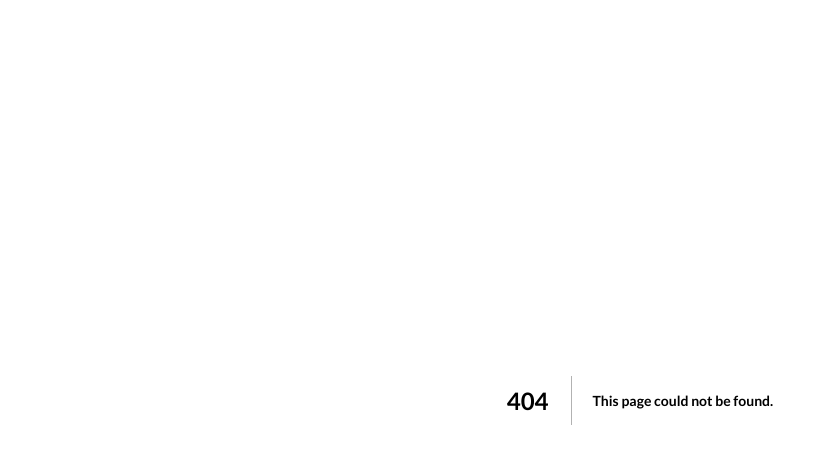
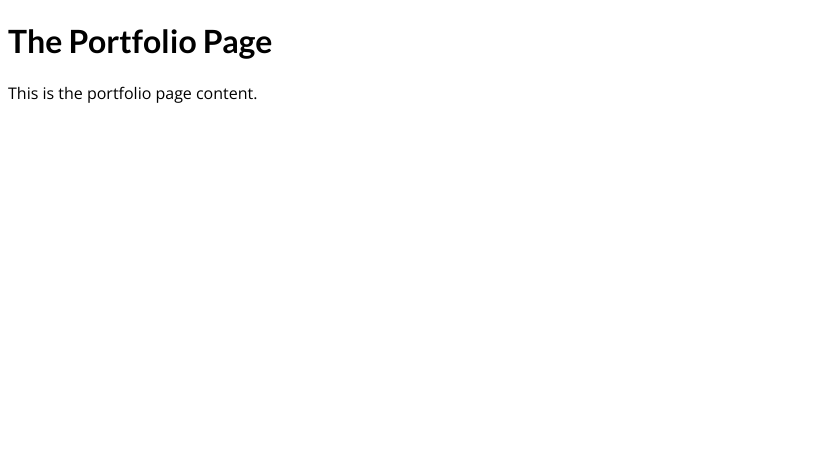
Before and after one commit to mbali-18/nextjs-course, a Next.js app: page /portfolio in a window 1280 px wide. Before the commit this address had no page. Shown: the top 450 px of the page, without its empty margins (0-828 px from the left). Built offline with nearby package versions, Linux system fonts and the light colour scheme.

Commit message:
working with nested paths & routes

```diff
--- /dev/null
+++ b/pages/portfolio/index.js
@@ -0,0 +1,10 @@
+function PortfolioPage() {
+  return (
+    <div>
+      <h1>The Portfolio Page</h1>
+      <p>This is the portfolio page content.</p>
+    </div>
+  );
+}
+
+export default PortfolioPage;
```
Also changed, not shown: pages/portfolio/list.js (added, +10 -0 lines), pages/about/index.js (renamed from pages/about.js).
